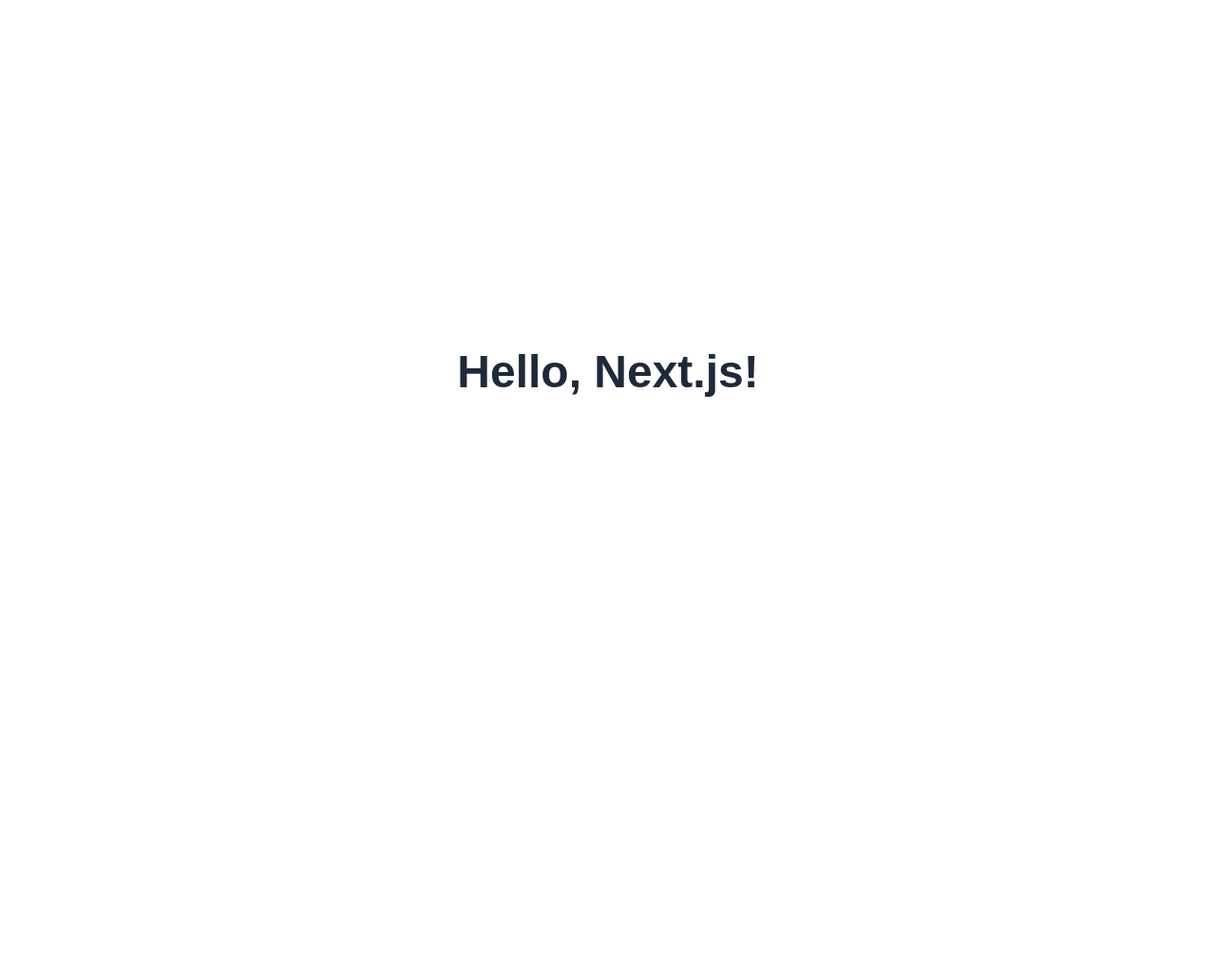
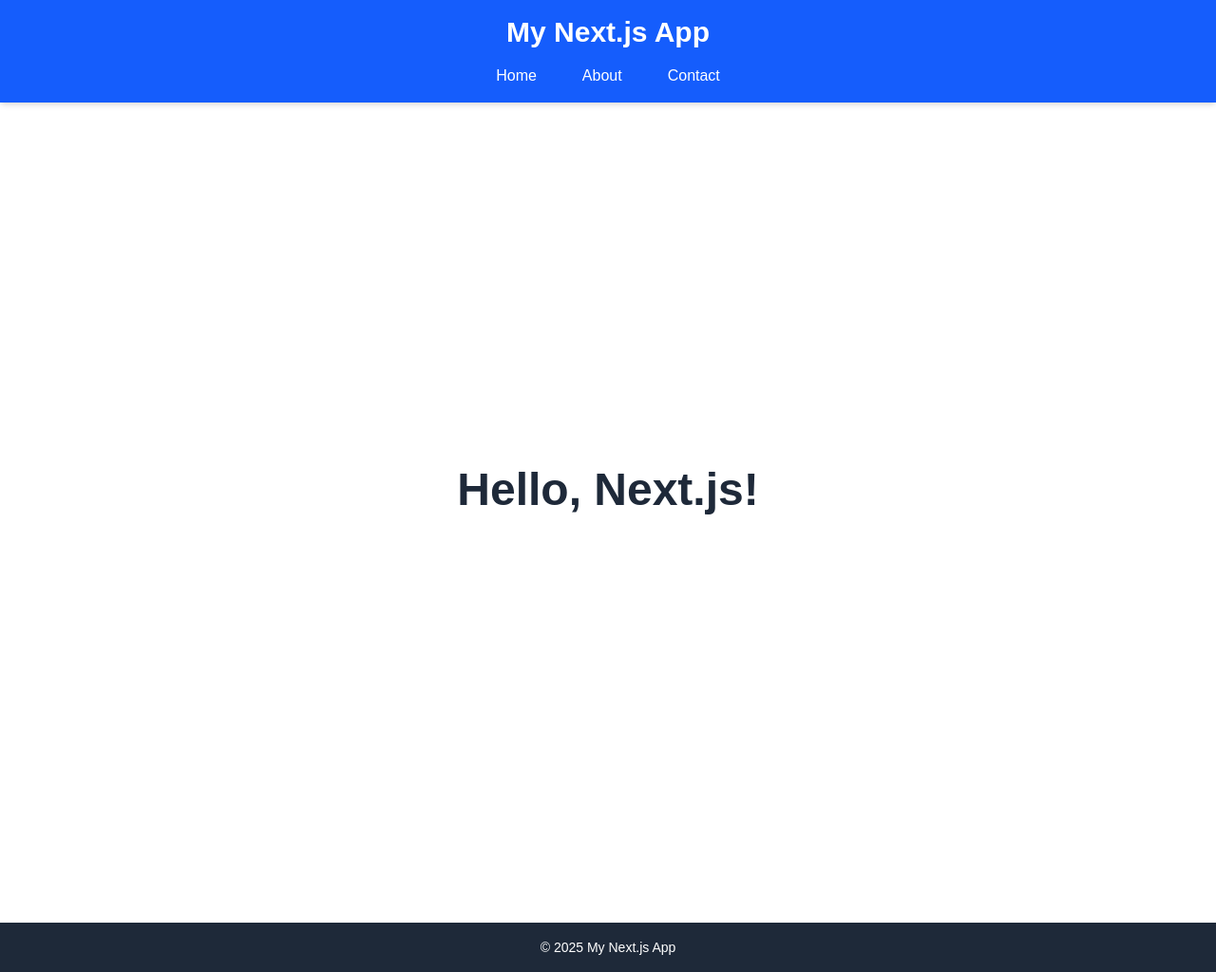
Before and after one commit to sapopo888/nextjs-curriculum, a Next.js app: page / in a window 1280 px wide. Shown: the whole page at 95% size. Before the commit the page ends 800 px from the top, so only its background shows below. Built offline with nearby package versions, Linux system fonts and the light colour scheme.

Commit message:
headerコンポーネント修正、共通レイアウトとして表示

```diff
--- a/src/app/layout.tsx
+++ b/src/app/layout.tsx
@@ -1,6 +1,8 @@
 import type { Metadata } from 'next'
 import { Geist, Geist_Mono } from 'next/font/google'
 import './globals.css'
+import Header from '@/components/header'
+import Footer from '@/components/footer'
 
 const geistSans = Geist({
   variable: '--font-geist-sans',
@@ -27,7 +29,9 @@
       <body
         className={`${geistSans.variable} ${geistMono.variable} antialiased`}
       >
-        {children}
+        <Header />
+        <main className='min-h-screen p-4'>{children}</main>
+        <Footer />
       </body>
     </html>
   )
--- a/src/components/header.tsx
+++ b/src/components/header.tsx
@@ -6,7 +6,7 @@
   return (
     <header className='bg-blue-600 p-4 shadow-md'>
       <h1 className='text-center text-3xl font-bold text-white'>My Next.js App</h1>
-    <nav>
+    <nav className='mt-4 text-center space-x-4'>
       <Link href="/" className='rounded px-4 py-2 text-white transition-all hover:bg-blue-700'>
         Home
       </Link>
```
